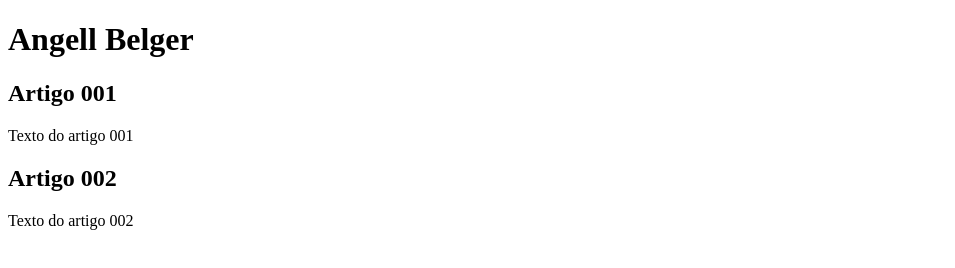
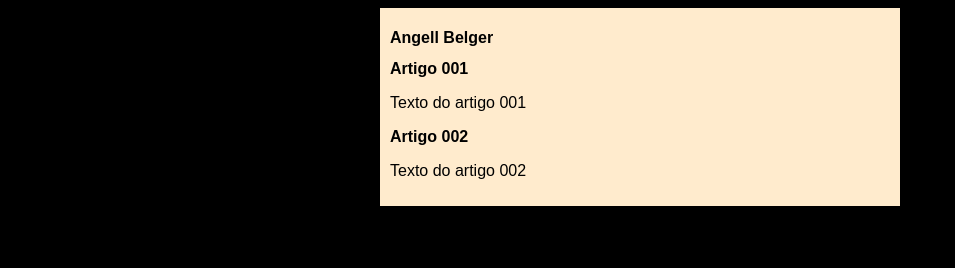
Before and after one commit to angellbelger/Project-Web, a plain HTML site: page index.html in a window 1280 px wide. Shown: the whole page, without its empty margins (0-955 px from the left). Drawn offline with Linux system fonts and the light colour scheme.

Commit message:
start design

```diff
--- /dev/null
+++ b/estilos/style.css
@@ -0,0 +1,17 @@
+* {
+    font-family: Arial, Helvetica, sans-serif;
+    font-size: 16px;
+}
+
+body {
+    background-color: black;
+
+}
+
+main {
+    background-color: blanchedalmond;
+    width: 500px;
+    margin: auto;
+    padding: 10px;
+    box-shadow: 3px 3px 5px black;
+}
--- a/index.html
+++ b/index.html
@@ -5,6 +5,7 @@
     <meta http-equiv="X-UA-Compatible" content="IE=edge">
     <meta name="viewport" content="width=device-width, initial-scale=1.0">
     <title>Document</title>
+    <link rel="stylesheet" href="estilos/style.css">
 </head>
 <body>
     <main>
```
